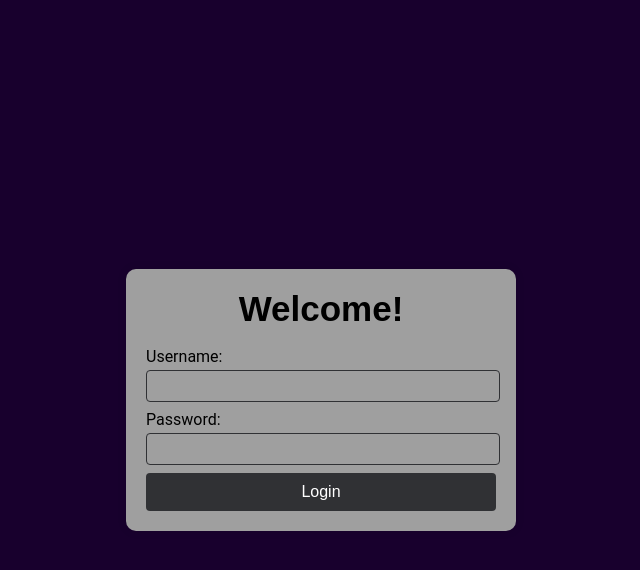
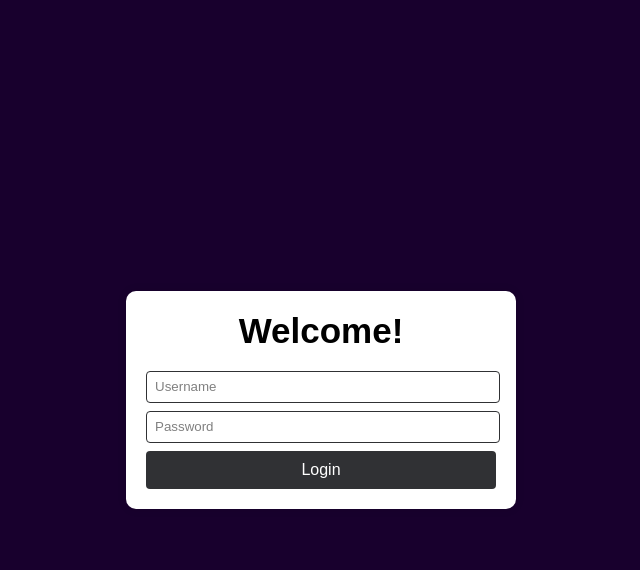
Before and after one commit to pop-arthur/sales_automation_pipeline, a Flask app: page / in a window 1280 px wide. Shown: the top 570 px of the page, without its empty margins (319-959 px from the left). Run offline with Flask 3, Linux system fonts and the light colour scheme.

Commit message:
login and cart

```diff
--- a/app.py
+++ b/app.py
@@ -1,10 +1,6 @@
 from flask import Flask, render_template, redirect, make_response, jsonify, request, url_for
 from flask_login import LoginManager, login_user, login_required, logout_user, current_user
-# from utils.forms import RegisterForm, LoginForm
-# from utils.db_api import User, University
-# from utils.db_api import db_session
 from flask_restful import Api
-# from resources import UniversityResource, FacultyListResource, UniversityListResource
 import requests
 import os
 
@@ -14,15 +10,7 @@
 
 app = Flask(__name__)
 api = Api(app)
-# login_manager = LoginManager()
-# login_manager.init_app(app)
 app.config['SECRET_KEY'] = 'SOME SECRET KEY'
-
-
-# @login_manager.user_loader
-# def load_user(user_id):
-#     db_sess = db_session.create_session()
-#     return db_sess.query(User).filter(User.id == user_id).first()
 
 
 @app.errorhandler(404)
@@ -36,93 +24,9 @@
     return render_template('authorization.html', message=message)
 
 
-# @app.route('/universities/<city>')
-# def universities(city):
-#     params = dict()
-#     params['universities'] = requests.get(f"http://127.0.0.1:5000/api/university_list/{city}").json()
-#     params['city'] = city
-#     params['input_value'] = ''
-#     return render_template('list_universities.html', **params)
-
-
-# @app.route('/universities/<city>/<similar>')
-# def universities_similar(city, similar):
-#     params = dict()
-#     params['input_value'] = similar
-#     list_universities = requests.get(f"http://127.0.0.1:5000/api/university_list/{city}").json()
-#     params['universities'] = dict()
-#     for key, val in list_universities.items():
-#         if similar.lower() in val['title'].lower():
-#             params['universities'][key] = val
-#             print(key, val)
-#
-#     return render_template('list_universities.html', **params)
-
-
-# @app.route('/university/like/<int:university_id>')
-# def like(university_id):
-#     session = db_session.create_session()
-#     user = session.query(User).filter(User.id == current_user.id).first()
-#     current_university = session.query(University).filter(University.id == university_id).first()
-#     user.universities.append(current_university)
-#     session.commit()
-#     session.close()
-#     return redirect(f'/university/{university_id}')
-
-
-# @app.route('/university/unlike/<int:university_id>')
-# def unlike(university_id):
-#     session = db_session.create_session()
-#     user = session.query(User).filter(User.id == current_user.id).first()
-#     current_university = session.query(University).filter(University.id == university_id).first()
-#     user.universities.remove(current_university)
-#     session.commit()
-#     session.close()
-#     return redirect(f'/university/{university_id}')
-
-
-# @app.route('/university/<int:university_id>')
-# def university(university_id):
-#     params = requests.get(f"http://127.0.0.1:5000/api/university/{university_id}").json()
-#     if 'message' in params:
-#         return render_template('university_page.html', **params)
-#
-#     params['faculties'] = requests.get(f"http://127.0.0.1:5000/api/faculty/{university_id}").json()
-#
-#     if current_user.is_authenticated:
-#         session = db_session.create_session()
-#         universities_id = []
-#         result = session.query(User).filter(User.id == current_user.id).first()
-#         for elem in result.universities:
-#             universities_id.append(elem.id)
-#         if university_id in universities_id:
-#             params['liked'] = {'value': True, 'link': f'unlike/{university_id}'}
-#         else:
-#             params['liked'] = {'value': False, 'link': f'like/{university_id}'}
-#
-#         session.close()
-#     return render_template('university_page.html', **params)
-
-
-# @app.route('/profile')
-# def profile():
-#     universities_data = []
-#     user_id = current_user.id
-#     db_sess = db_session.create_session()
-#     user = db_sess.query(User).filter(User.id == user_id).first()
-#
-#     result = db_sess.query(User).filter(User.id == user_id).first()
-#     for elem in result.universities:
-#         universities_data.append({'title': elem.name, 'link': f"/university/{elem.id}", 'image': elem.image})
-#
-#     params = {
-#         'user_id': user_id,
-#         'name': user.name,
-#         'email': user.email,
-#         'age': user.age,
-#         'universities': universities_data
-#     }
-#     return render_template('profile.html', **params)
+@app.route('/cart')
+def cart():
+    return render_template("cart.html")
 
 
 @app.route('/login', methods=['POST'])
@@ -130,48 +34,12 @@
     data = request.form
     if data["username"] in users:
         if data["password"] == users[data["username"]]:
-            return "DONE"
-        else:
-            return redirect(url_for(".index", message="Wrong username or password"))
-    else:
-        return redirect(url_for(".index", message="Wrong username or password"))
+            return redirect("/cart")
 
-# @app.route('/register', methods=['GET', 'POST'])
-# def register():
-#     form = RegisterForm()
-#     if form.validate_on_submit():
-#         if form.password.data != form.password_again.data:
-#             return render_template('register.html', title='Регистрация', form=form,
-#                                    message="Пароли не совпадают")
-#         db_sess = db_session.create_session()
-#         if db_sess.query(User).filter(User.email == form.email.data).first():
-#             return render_template('register.html', title='Регистрация', form=form,
-#                                    message="Такой пользователь уже есть")
-#         user = User(
-#             name=form.name.data,
-#             email=form.email.data,
-#             age=form.age.data
-#         )
-#         user.set_password(form.password.data)
-#         db_sess.add(user)
-#         db_sess.commit()
-#         return redirect('/login')
-#     return render_template('register.html', title='Регистрация', form=form)
-
-
-# @app.route('/logout')
-# @login_required
-# def logout():
-#     logout_user()
-#     return redirect("/")
+    return redirect(url_for(".index", message="Wrong username or password"))
 
 
 def main():
-    # db_file = "db/database.db"
-    # db_session.global_init(db_file)
-    # api.add_resource(UniversityResource, "/api/university/<int:university_id>")
-    # api.add_resource(FacultyListResource, "/api/faculty/<int:university_id>")
-    # api.add_resource(UniversityListResource, "/api/university_list/<city>")
     port = int(os.environ.get("PORT", 8000))
     app.run(host='0.0.0.0', port=port)
 
--- a/templates/authorization.html
+++ b/templates/authorization.html
@@ -3,104 +3,24 @@
 <head>
   <meta charset="UTF-8">
   <meta name="viewport" content="width=device-width, initial-scale=1.0">
+  <link rel="stylesheet" href="../static/styles/authorization/authorization.css">
   <title>Authorization</title>
-  <style>
-    body {
-      font-family: "Ebrima", sans-serif;
-      background-color: #18002d;
-      display: flex;
-      justify-content: center;
-      align-items: center;
-      height: 100vh;
-      margin: 0;
-    }
-
-    .login-container {
-      background-color: #9f9f9f;
-      padding: 20px;
-      border-radius: 10px;
-      box-shadow: 0 0 10px rgba(0, 0, 0, 0.1);
-      width: 350px;
-      text-align: center;
-    }
-
-    .heading {
-      display: inline;
-      font-weight: bold;
-      font-family: "Ebrima", sans-serif;
-      font-size: 35px;
-      text-align: center;
-    }
-
-    label {
-      display: inline;
-      text-align: left;
-      font-family: "Roboto", sans-serif;
-      margin-bottom: 4px;
-
-    }
-
-    input {
-      background-color: #9f9f9f;
-      margin-bottom: 7px;
-      width: 96%;
-      height: 35%;
-      padding: 8px;
-      border: 1px solid #303134;
-      border-radius: 4px;
-      outline: none;
-    }
-
-    input:focus {
-      box-shadow: 0 0 5px 2px #303134;
-    }
-
-    form {
-      display: grid;
-    }
-
-    button {
-      width: 100%;
-      padding: 10px;
-      background-color: #303134;
-      border: none;
-      border-radius: 4px;
-      color: white;
-      font-size: 16px;
-      cursor: pointer;
-    }
-
-  </style>
 </head>
 <body>
 <div class="login-container">
   <div class="heading">
     Welcome!
   </div>
-  <h3> {{ message }} </h3>
+  <h2>{{ message }}</h2>
   <form id="loginForm" action="/login" method="post">
 
-    <label for="username1">Username:</label>
-
     <input id="username1" type="text" name="username"/>
-
-    <label for="password1">Password:</label>
 
     <input id="password1" name="password" type="password"/>
 
   <button type="submit" id="loginButton">Login</button>
   </form>
 </div>
-<script>
-  document.getElementById('loginForm').addEventListener('submit', function(event) {
-    const username = document.getElementById('username1').value;
-    const password = document.getElementById('password1').value;
-
-    if (username === '' || password === '') {
-      alert('Please fill in both fields');
-      event.preventDefault();
-    }
-  });
-</script>
+<script src="../static/js/authorization.js"></script>
 </body>
 </html>
--- a/frontend/main.html
+++ b/templates/main.html
@@ -3,7 +3,7 @@
 <head>
     <meta charset="UTF-8">
     <title>Main Page</title>
-    <link rel="stylesheet" href="main.css">
+    <link rel="stylesheet" href="../static/styles/main/main.css">
 </head>
 <body>
 <div>
@@ -17,6 +17,6 @@
         <input type="text" id="search-input" class="search-line"/>
     </div>
 </div>
-<script src="main.js"></script>
+<script src="../static/js/main.js"></script>
 </body>
 </html>
```
Also changed, not shown: frontend/authorization.html (deleted, +0 -25 lines), static/js/authorization.js (renamed from frontend/authorization.js), static/js/main.js (renamed from frontend/main.js), static/styles/authorization/authorization.css (renamed from frontend/authorization.css), static/styles/main/main.css (renamed from frontend/main.css), templates/cart.html (renamed from cart.html).
